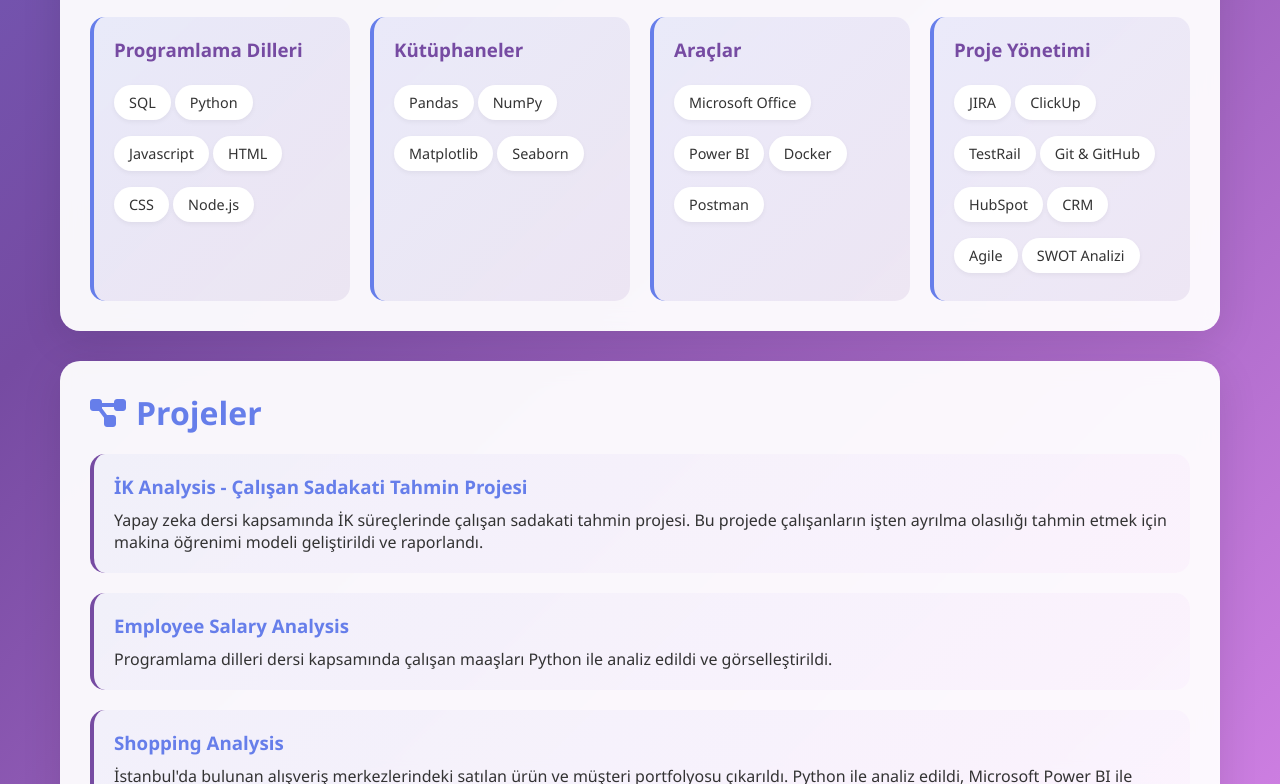
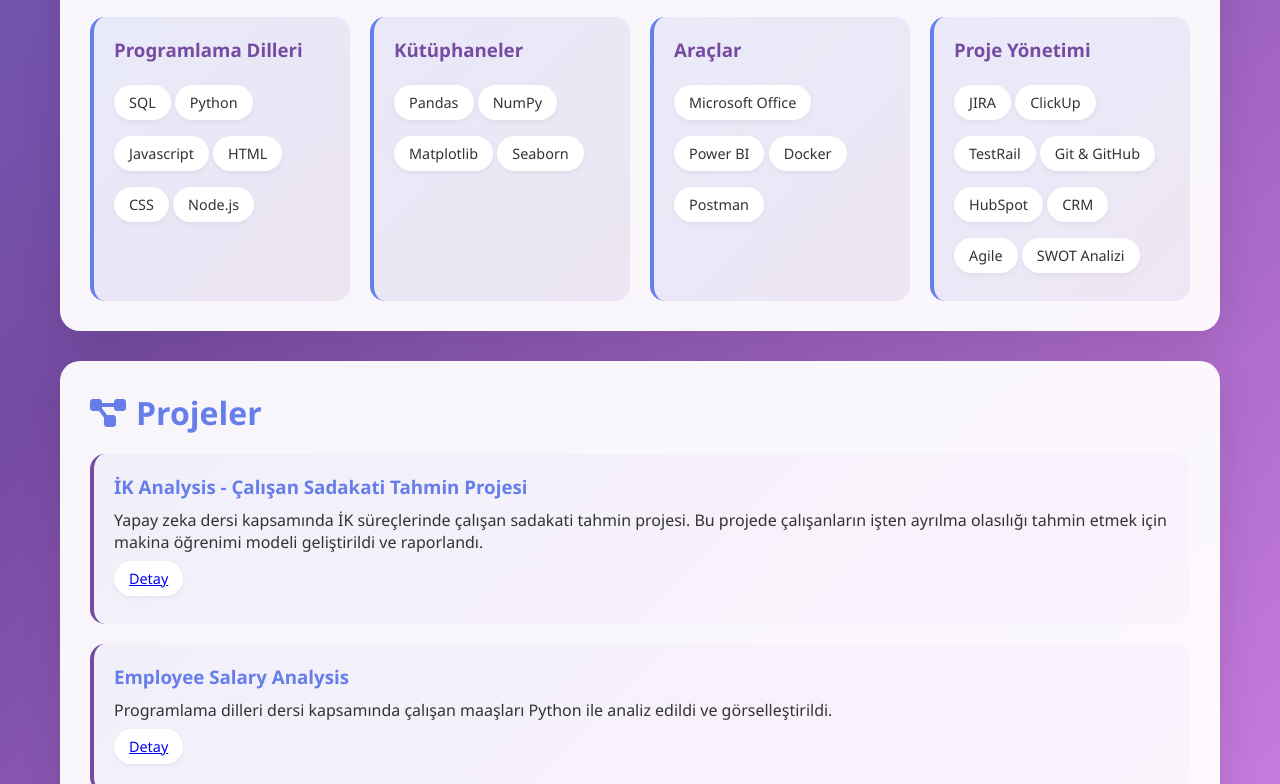
Before and after one commit to tugces34/tugcees34.github.io, a plain HTML site: page index.html in a window 1280 px wide. Shown: the part 2016-2800 px from the top of the page. Drawn offline with Linux system fonts and the light colour scheme.

Commit message:
add link fot projects

```diff
--- a/index.html
+++ b/index.html
@@ -265,7 +265,7 @@
 <body>
     <div class="container">
         <header>
-            <img src="/profile.png" alt="Tuğçe Eş" class="profile-photo">
+            <img src="https://tugces34.github.io/tugcees34.github.io/profile.png" alt="Tuğçe Eş" class="profile-photo">
             <h1>TUĞÇE EŞ</h1>
             <p class="subtitle">Business Analyst | Software Tester | Software Developer</p>
             <div class="contact-links">
@@ -369,19 +369,23 @@
         <section class="section">
             <h2><i class="fas fa-project-diagram"></i> Projeler</h2>
 
-            <div class="project-item">
+            <div class="project-item" >
                 <h3>İK Analysis - Çalışan Sadakati Tahmin Projesi</h3>
                 <p>Yapay zeka dersi kapsamında İK süreçlerinde çalışan sadakati tahmin projesi. Bu projede çalışanların işten ayrılma olasılığı tahmin etmek için makina öğrenimi modeli geliştirildi ve raporlandı.</p>
+                <a href="https://github.com/tugces34/ik_analysis"   class="skill-item" target="_blank">Detay</a>
             </div>
 
             <div class="project-item">
                 <h3>Employee Salary Analysis</h3>
                 <p>Programlama dilleri dersi kapsamında çalışan maaşları Python ile analiz edildi ve görselleştirildi.</p>
+                 <a href="https://github.com/tugces34/employee_salary"  class="skill-item" target="_blank">Detay</a>
+
             </div>
 
             <div class="project-item">
                 <h3>Shopping Analysis</h3>
                 <p>İstanbul'da bulunan alışveriş merkezlerindeki satılan ürün ve müşteri portfolyosu çıkarıldı. Python ile analiz edildi, Microsoft Power BI ile görsel bir dashboard oluşturuldu.</p>
+                 <a href="https://github.com/tugces34/shopping_analysis"  class="skill-item" target="_blank">Detay</a>
             </div>
         </section>
 
```
